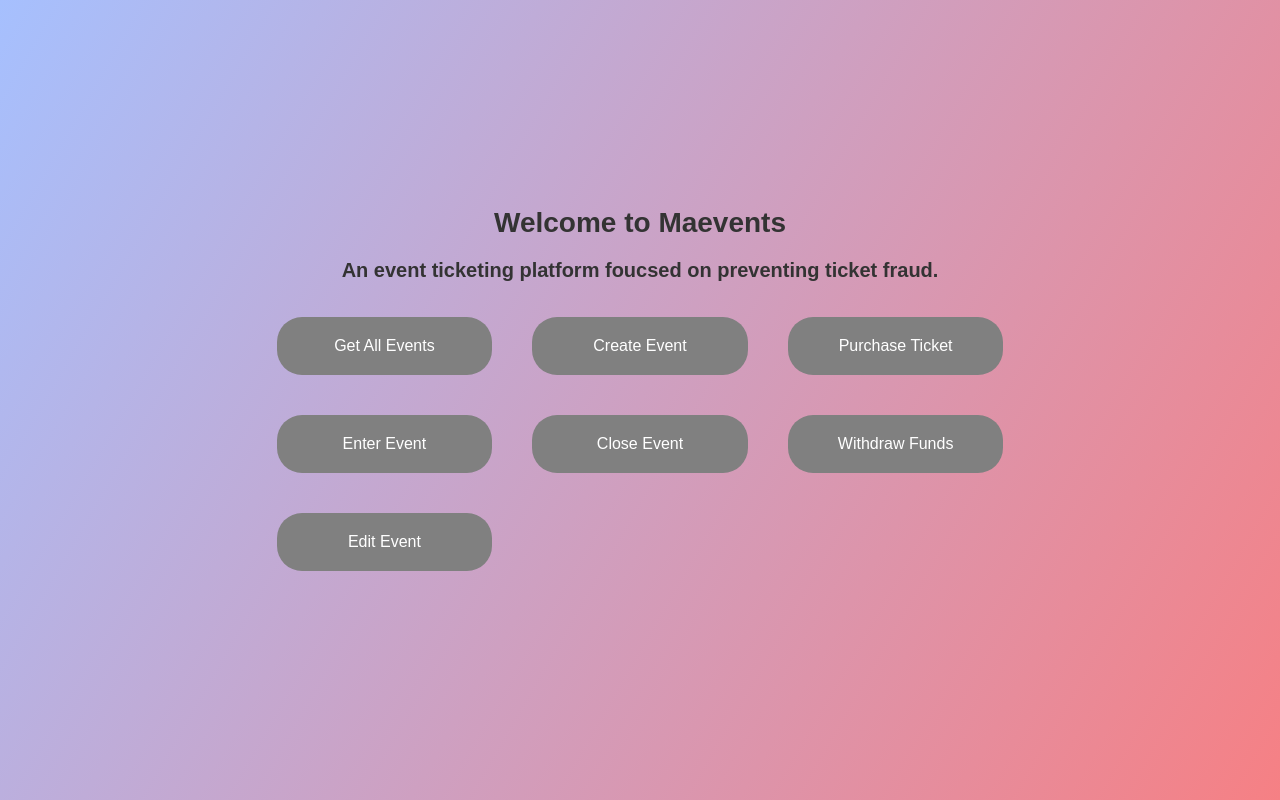
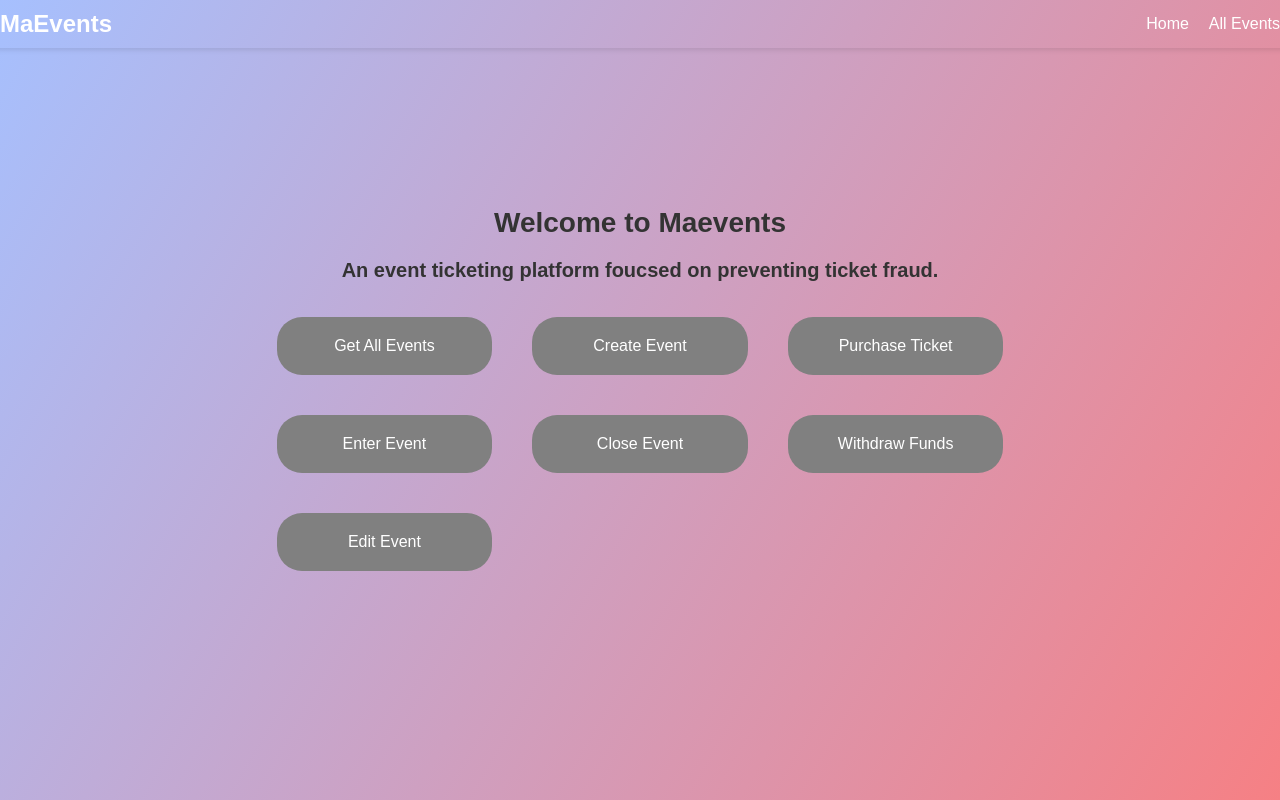
Before and after one commit to MaEvent/Maevents, a React (Create React App) app: page / in a window 1280 px wide. Built offline with nearby package versions, Linux system fonts and the light colour scheme.

Commit message:
few more fixes

```diff
--- a/src/App.js
+++ b/src/App.js
@@ -4,7 +4,7 @@ import React, { useState } from 'react';
 // Import ABI implementation
 import { createEvent, purchaseTicket, enterEvent, closeEvent, withdrawFunds, updateEventDetails, getAllEvents } from './services/EventTicketingService';
 
-// import Navbar from './components/Header/Navbar'
+import Navbar from './components/Header/Navbar'
 // import Footer from './components/Footer/Footer'
 
 import { BrowserRouter as Router, Route, Switch } from 'react-router-dom';
@@ -51,7 +51,7 @@ function App() {
      <div className="App">
      {alert && <Alert message={alert.message} type={alert.type} />}
 
-      {/* <Navbar /> */}
+      <Navbar />
       {/* <div className=""> */}
         {/* DESCRIPTION  */}
         <div className="description">
--- a/src/components/Header/Navbar.css
+++ b/src/components/Header/Navbar.css
@@ -1,31 +1,47 @@
 /* Navbar container */
 .navbar {
-    background-color: #333; /* Background color of the navbar */
-    color: white; /* Text color */
+  color: rgb(2, 2, 2);
   display: flex;
   justify-content: space-between;
   align-items: center;
-    padding: 10px 20px;
+  padding: 10px 20px; /* Add padding to the top and bottom, and left and right sides */
   width: 100%;
+  position: fixed;
   top: 0;
+  z-index: 100;
+  box-shadow: 0px 2px 5px rgba(0, 0, 0, 0.1);
 }
+
+.navbar-text {
+  padding-left: 20px; /* Add left padding to the text */
+  padding-right: 20px; /* Add right padding to the text */
+}
+
 
 /* Navbar title */
 .navbar-title a {
-    text-decoration: none; /* Remove underline from the title link */
-    font-size: 1.5rem; /* Adjust font size as needed */
-    font-weight: bold; /* Make the title bold */
-    color: white; /* Text color for the title */
+  text-decoration: none;
+  /* Remove underline from the title link */
+  font-size: 1.5rem;
+  /* Adjust font size as needed */
+  font-weight: bold;
+  /* Make the title bold */
+  color: white;
+  /* Text color for the title */
 }
 
 /* Navbar links */
 .navbar-links a {
-    text-decoration: none; /* Remove underline from links */
-    color: white; /* Text color for links */
-    margin-left: 20px; /* Add spacing between links */
+  text-decoration: none;
+  /* Remove underline from links */
+  color: white;
+  /* Text color for links */
+  margin-left: 20px;
+  /* Add spacing between links */
 }
 
 /* Navbar link hover effect */
 .navbar-links a:hover {
-    text-decoration: underline; /* Add underline on hover */
+  text-decoration: underline;
+  /* Add underline on hover */
 }
--- a/src/components/Header/Navbar.js
+++ b/src/components/Header/Navbar.js
@@ -1,6 +1,7 @@
 import React from 'react';
 import { Link } from 'react-router-dom'; // If you're using React Router for navigation
 import './Navbar.css'; // Import the CSS file
+import performGetAllEvents from '../../App'
 
 function Navbar() {
   return (
@@ -10,8 +11,8 @@ function Navbar() {
       </div>
       <div className="navbar-links">
         <Link to="/home">Home</Link>
-        <Link to="/about">About</Link>
-        <Link to="/contact">Contact</Link>
+        <Link onClick={performGetAllEvents}>All Events</Link>
+        {/* <Link to="/contact">Contact</Link> */}
         {/* Add more links/buttons as needed */}
       </div>
     </nav>
--- a/src/services/EventTicketingService.js
+++ b/src/services/EventTicketingService.js
@@ -4,7 +4,7 @@ import { ethers } from 'ethers';
 import EventTicketing from '../artifacts/contracts/EventTicketing.sol/EventTicketing.json';
 
 // The contract address
-const EVENT_TICKETING_ADDRESS = "0xf39fd6e51aad88f6f4ce6ab8827279cfffb92266";
+const EVENT_TICKETING_ADDRESS = "0xe7f1725E7734CE288F8367e1Bb143E90bb3F0512";
 
 // Requests access to the user's MetaMask Account
 async function requestAccount() {
```
Also changed, not shown: public/maevents.jpg (added), 1 other file (tests, documents, lock files or other folders). Lines whose indentation alone changed are shown as unchanged.
